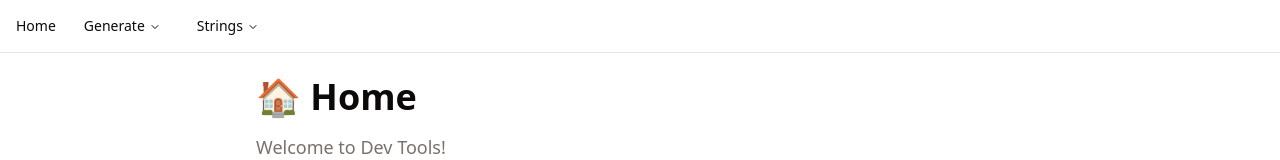
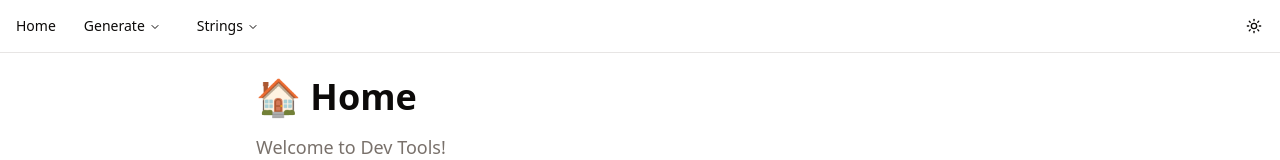
Before and after one commit to kalmigs/dev-tools, a React (Vite) app: page / in a window 1280 px wide. Shown: the top 160 px of the page. Built offline with nearby package versions, Linux system fonts and the light colour scheme.

Commit message:
feat: add dark/light toggle

```diff
--- a/src/routes/__root.tsx
+++ b/src/routes/__root.tsx
@@ -1,5 +1,7 @@
 import { createRootRoute, Link, Outlet } from '@tanstack/react-router'
 import { TanStackRouterDevtools } from '@tanstack/react-router-devtools'
+import { useState, useEffect } from 'react'
+import { Sun, Moon } from 'lucide-react'
 import {
   NavigationMenu,
   NavigationMenuList,
@@ -8,6 +10,7 @@ import {
   NavigationMenuTrigger,
   NavigationMenuContent,
 } from '@/components/ui/navigation-menu'
+import { Button } from '@/components/ui/button'
 import { NotFound } from '@/components/errors/not-found'
 
 export const Route = createRootRoute({
@@ -16,9 +19,27 @@ export const Route = createRootRoute({
 })
 
 function RootLayout() {
+  const [theme, setTheme] = useState<'light' | 'dark'>(() => {
+    if (typeof window !== 'undefined') {
+      const stored = localStorage.getItem('theme') as 'light' | 'dark' | null
+      if (stored) return stored
+      return window.matchMedia('(prefers-color-scheme: dark)').matches ? 'dark' : 'light'
+    }
+    return 'light'
+  })
+
+  useEffect(() => {
+    const root = document.documentElement
+    root.classList.remove('light', 'dark')
+    root.classList.add(theme)
+    localStorage.setItem('theme', theme)
+  }, [theme])
+
+  const toggleTheme = () => setTheme(theme === 'dark' ? 'light' : 'dark')
+
   return (
     <div className="min-h-screen flex flex-col">
-      <nav className="px-2 py-2 border-b border-border bg-card">
+      <nav className="px-2 py-2 border-b border-border bg-card flex items-center justify-between">
         <NavigationMenu>
           <NavigationMenuList>
             <NavigationMenuItem>
@@ -86,6 +107,16 @@ function RootLayout() {
             </NavigationMenuItem>
           </NavigationMenuList>
         </NavigationMenu>
+        <Button
+          variant="ghost"
+          size="icon"
+          onClick={toggleTheme}
+          aria-label="Toggle theme"
+        >
+          <Sun className="h-[1.2rem] w-[1.2rem] scale-100 rotate-0 transition-all dark:scale-0 dark:-rotate-90" />
+          <Moon className="absolute h-[1.2rem] w-[1.2rem] scale-0 rotate-90 transition-all dark:scale-100 dark:rotate-0" />
+          <span className="sr-only">Toggle theme</span>
+        </Button>
       </nav>
       <main className="flex-1 p-6">
         <Outlet />
```
